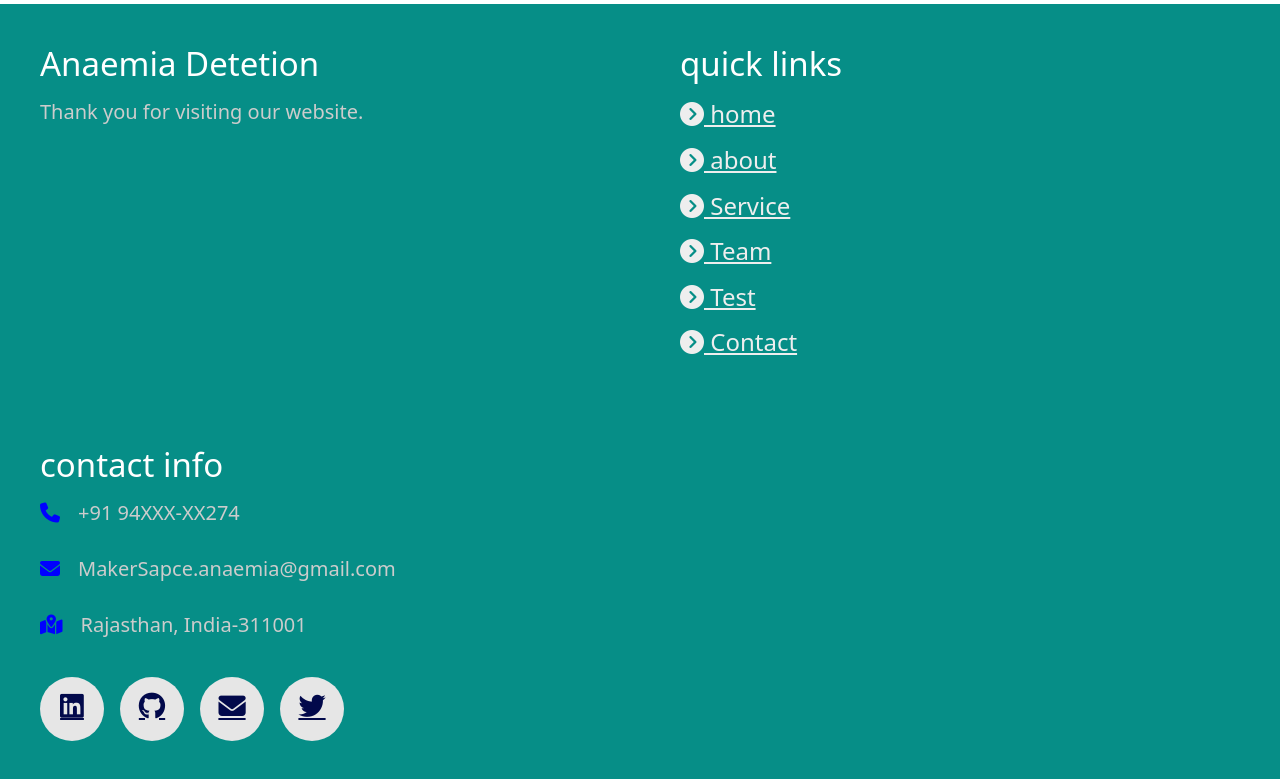
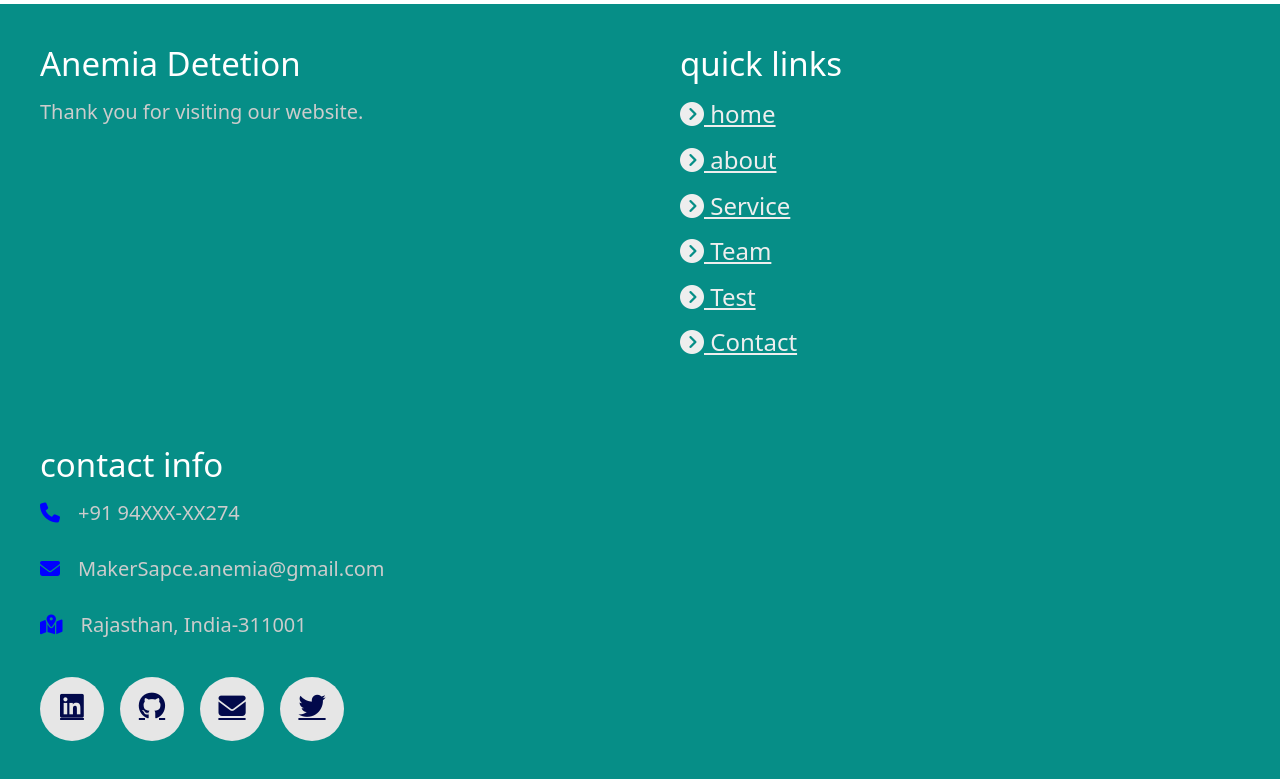
Before and after one commit to Piyushsharma2004/hospitalProject, a plain HTML site: page index.html in a window 1280 px wide. Shown: the part 1513-2292 px from the top of the page. Drawn offline with nearby package versions, Linux system fonts and the light colour scheme; a web font is replaced by a local one.

Commit message:
change anemia mistake

```diff
--- a/index.html
+++ b/index.html
@@ -18,7 +18,7 @@
     <script src="https://kit.fontawesome.com/d090e259b2.js" crossorigin="anonymous"></script>
     <meta name="viewport" content="width=device-width, initial-scale=0.9">
     <link rel="stylesheet" href="style.css">
-    <title>Anaemia detection</title>
+    <title>Anemia detection</title>
 </head>
 <body>
 
@@ -233,7 +233,7 @@
     <div class="box-container">
 
         <div class="box">
-            <h3>Anaemia Detetion </h3>
+            <h3>Anemia Detetion </h3>
             <p>Thank you for visiting our website.</p>
         </div>
 
@@ -250,7 +250,7 @@
         <div class="box">
             <h3>contact info</h3>
             <p> <i class="fas fa-phone"></i>+91 94XXX-XX274</p>
-            <p> <i class="fas fa-envelope"></i>MakerSapce.anaemia@gmail.com</p>
+            <p> <i class="fas fa-envelope"></i>MakerSapce.anemia@gmail.com</p>
             <p> <i class="fas fa-map-marked-alt"></i>Rajasthan, India-311001</p>
             <div class="share">
 
```
